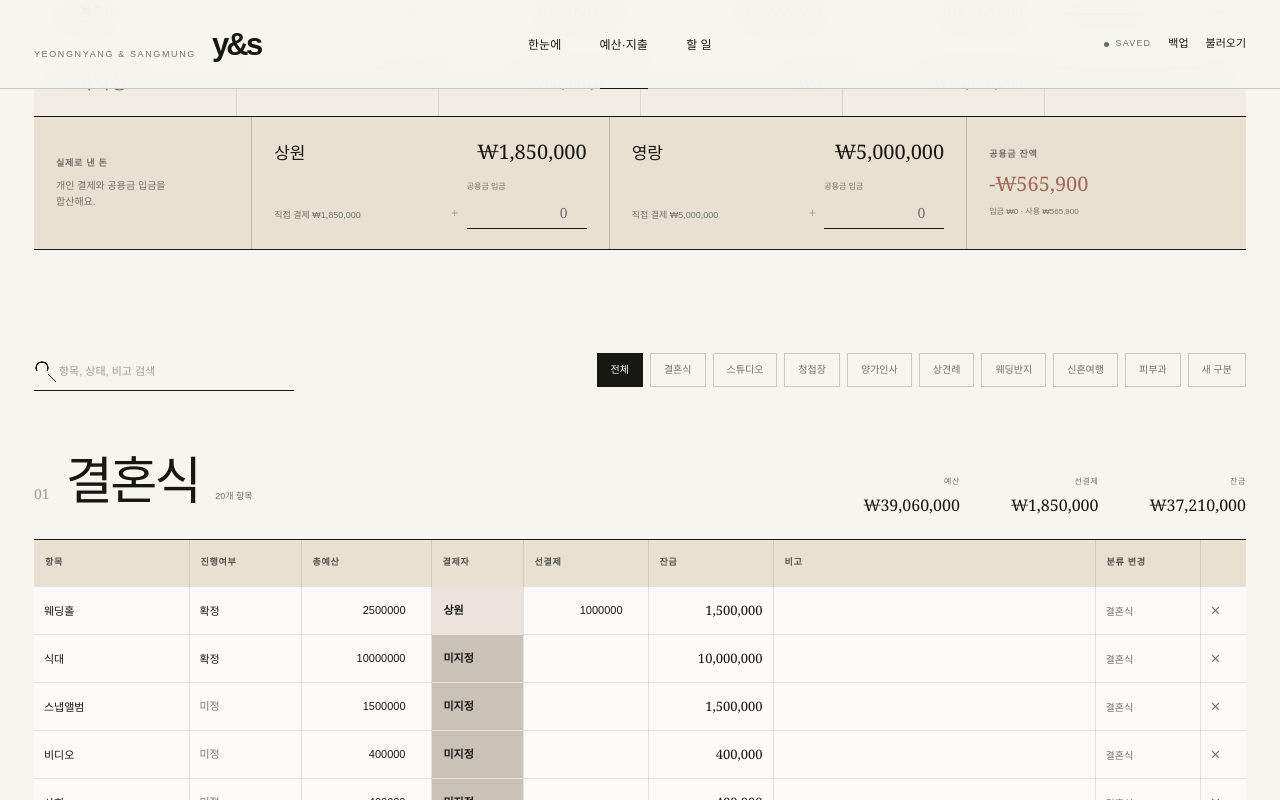
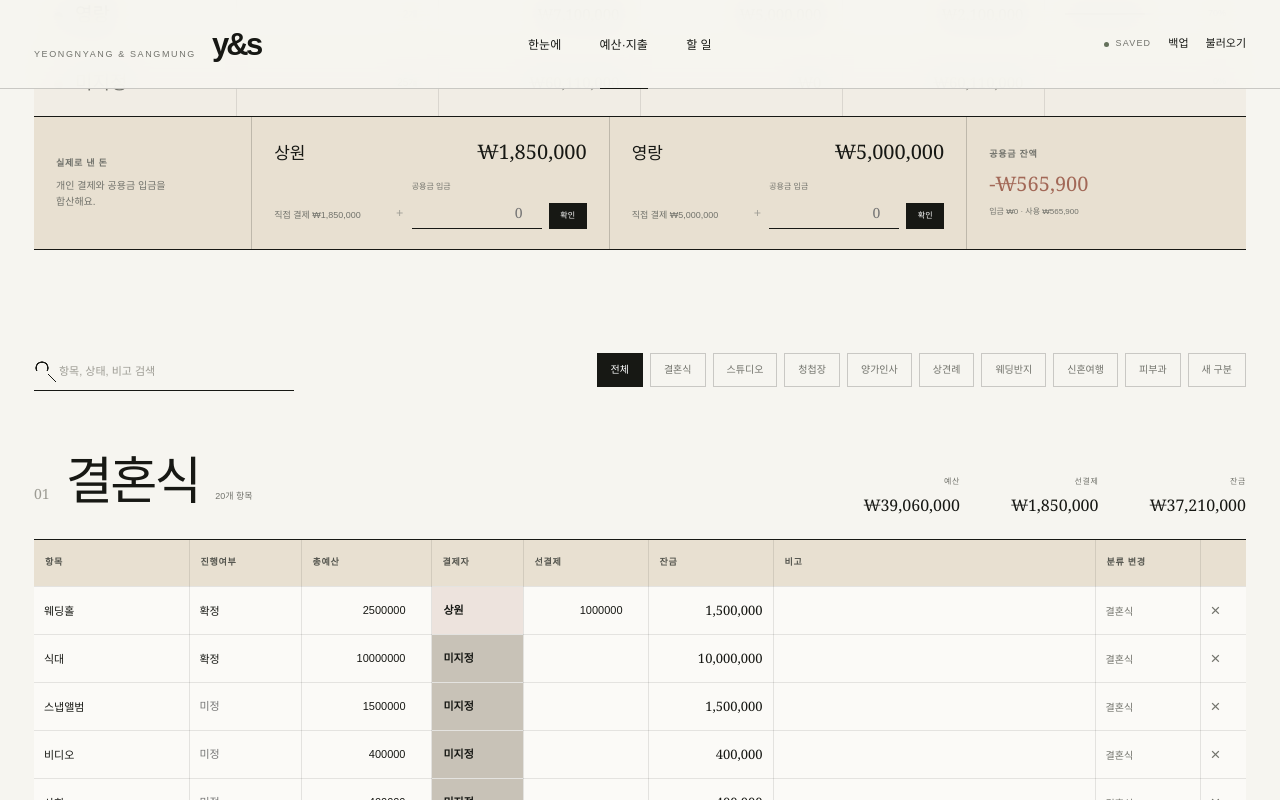
Before and after one commit to yeongrang0214/wedding, a Next.js app: page / in a window 1280 px wide. Both pictures are taken after a click on the button "지출 항목 추가". Shown: the part 947-1747 px from the top of the page. Built offline with nearby package versions, Linux system fonts and the light colour scheme.

Commit message:
Confirm common fund entries before saving

```diff
--- a/app/WeddingPlanner.tsx
+++ b/app/WeddingPlanner.tsx
@@ -152,6 +152,8 @@ export default function WeddingPlanner() {
   const [taskFilter, setTaskFilter] = useState<"all" | "todo" | "done">("all");
   const [calendarMonth, setCalendarMonth] = useState(() => new Date().getMonth() + 1);
   const [selectedCalendarDate, setSelectedCalendarDate] = useState<{ month: number; day: number } | null>(null);
+  const [commonFundDraft, setCommonFundDraft] = useState<Record<keyof CommonFund, string>>({ sangwon: "", yeongrang: "" });
+  const [confirmedCommonFund, setConfirmedCommonFund] = useState<keyof CommonFund | null>(null);
   const fileInputRef = useRef<HTMLInputElement>(null);
 
   useEffect(() => {
@@ -172,6 +174,13 @@ export default function WeddingPlanner() {
     if (!ready) return;
     window.localStorage.setItem(STORAGE_KEY, JSON.stringify(data));
   }, [data, ready]);
+
+  useEffect(() => {
+    setCommonFundDraft({
+      sangwon: data.commonFund.sangwon ? String(data.commonFund.sangwon) : "",
+      yeongrang: data.commonFund.yeongrang ? String(data.commonFund.yeongrang) : "",
+    });
+  }, [data.commonFund.sangwon, data.commonFund.yeongrang]);
 
   const totals = useMemo(() => {
     const total = data.expenses.reduce((sum, item) => sum + Number(item.total || 0), 0);
@@ -306,11 +315,13 @@ export default function WeddingPlanner() {
     setData((current) => ({ ...current, expenses: current.expenses.map((expense) => expense.id === id ? { ...expense, [field]: value } : expense) }));
   }
 
-  function updateCommonFund(payer: keyof CommonFund, value: number) {
+  function confirmCommonFund(payer: keyof CommonFund) {
+    const value = Math.max(0, Number(commonFundDraft[payer]) || 0);
     setData((current) => ({
       ...current,
-      commonFund: { ...current.commonFund, [payer]: Math.max(0, value || 0) },
+      commonFund: { ...current.commonFund, [payer]: value },
     }));
+    setConfirmedCommonFund(payer);
   }
 
   function addExpense() {
@@ -507,7 +518,13 @@ export default function WeddingPlanner() {
                   {actualSpending.people.map((person) => (
                     <article className={`actual-spending-person person-${person.key}`} key={person.key}>
                       <div className="actual-spending-person-title"><span>{person.label}</span><strong>{money.format(person.total)}</strong></div>
-                      <div className="actual-spending-formula"><small>직접 결제 {money.format(person.direct)}</small><i>+</i><label><span>공용금 입금</span><input aria-label={`${person.label} 공용금 입금액`} type="number" min="0" value={person.common || ""} placeholder="0" onChange={(event) => updateCommonFund(person.key, Number(event.target.value))} /></label></div>
+                      <div className="actual-spending-formula">
+                        <small>직접 결제 {money.format(person.direct)}</small><i>+</i>
+                        <form className="actual-spending-entry" onSubmit={(event) => { event.preventDefault(); confirmCommonFund(person.key); }}>
+                          <label><span>공용금 입금</span><input aria-label={`${person.label} 공용금 입금액`} type="number" min="0" inputMode="numeric" value={commonFundDraft[person.key]} placeholder="0" onChange={(event) => { setCommonFundDraft((current) => ({ ...current, [person.key]: event.target.value })); setConfirmedCommonFund((current) => current === person.key ? null : current); }} /></label>
+                          <button className={confirmedCommonFund === person.key ? "confirmed" : ""} type="submit">{confirmedCommonFund === person.key ? "완료" : "확인"}</button>
+                        </form>
+                      </div>
                     </article>
                   ))}
                   <div className={`common-fund-balance ${actualSpending.balance < 0 ? "shortage" : ""}`}>
--- a/app/globals.css
+++ b/app/globals.css
@@ -913,18 +913,26 @@ img {
   font-style: normal;
 }
 
-.actual-spending-formula label {
-  flex: 0 1 120px;
-}
-
-.actual-spending-formula label span {
+.actual-spending-entry {
+  flex: 0 1 175px;
+  display: grid;
+  grid-template-columns: minmax(0, 1fr) auto;
+  align-items: end;
+  gap: 7px;
+}
+
+.actual-spending-entry label {
+  min-width: 0;
+}
+
+.actual-spending-entry label span {
   display: block;
   margin-bottom: 4px;
   color: var(--muted);
   font-size: 8px;
 }
 
-.actual-spending-formula input {
+.actual-spending-entry input {
   width: 100%;
   padding: 5px 4px;
   border: 0;
@@ -933,6 +941,21 @@ img {
   font-family: var(--serif);
   font-size: 14px;
   text-align: right;
+}
+
+.actual-spending-entry button {
+  min-width: 38px;
+  padding: 6px 7px;
+  border: 1px solid var(--ink);
+  background: var(--ink);
+  color: white;
+  font-size: 8px;
+}
+
+.actual-spending-entry button:hover,
+.actual-spending-entry button.confirmed {
+  background: var(--sage-dark);
+  border-color: var(--sage-dark);
 }
 
 .common-fund-balance {
@@ -2650,8 +2673,8 @@ img {
     max-width: none;
   }
 
-  .actual-spending-formula label {
-    flex-basis: 140px;
+  .actual-spending-entry {
+    flex-basis: 175px;
   }
 
   .expense-group-heading {
```
Also changed, not shown: 1 other file (tests, documents, lock files or other folders).
